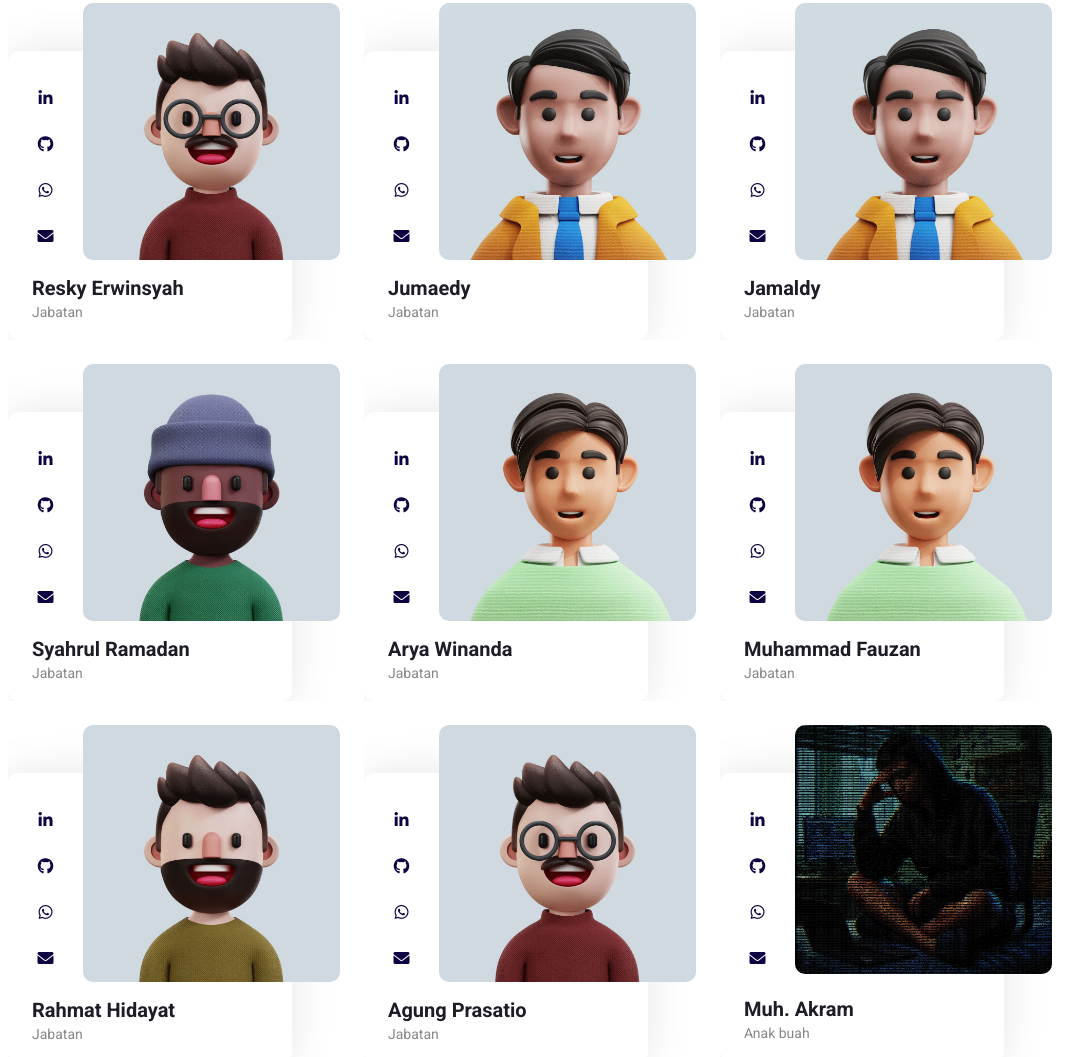
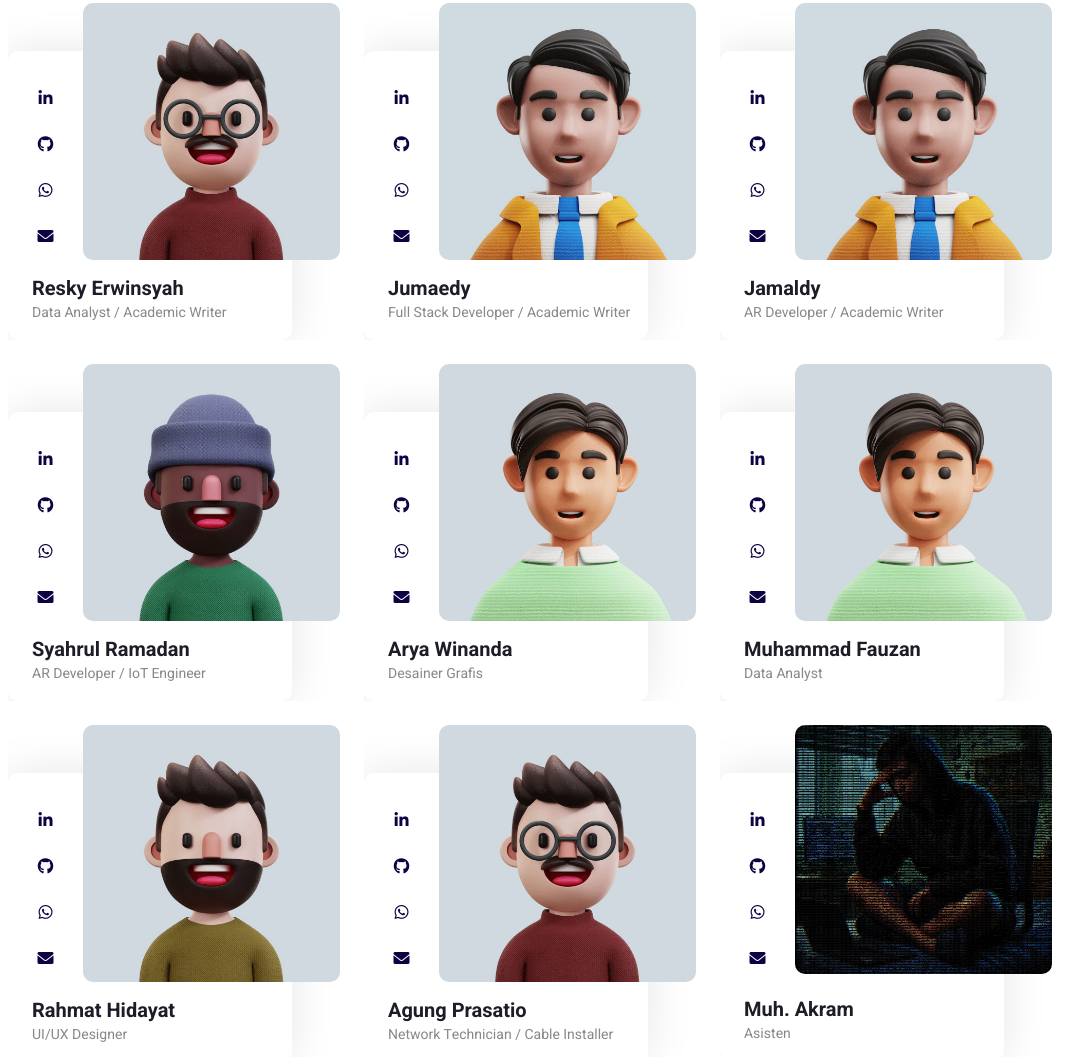
Before and after one commit to akrammuh/localtechno, a plain HTML site: page @akram-_-/tentangkami.html in a window 1280 px wide. Shown: the part 1743-2800 px from the top of the page, without its empty margins (110-1193 px from the left). Drawn offline with nearby package versions, Linux system fonts and the light colour scheme.

Commit message:
update logo

```diff
--- a/@akram-_-/js/main.js
+++ b/@akram-_-/js/main.js
@@ -64,10 +64,9 @@ $(window).scroll(function () {
 });
 
 $('.back-to-top').click(function () {
-    $('html, body').scrollTop(0); // Langsung scroll ke atas
+    $('html, body').animate({scrollTop: 0}, 200); // Durasi 400 ms
     return false;
 });
-
 
 
 
--- a/@akram-_-/tentangkami.html
+++ b/@akram-_-/tentangkami.html
@@ -9,7 +9,7 @@
     <meta content="" name="description">
 
     <!-- Favicon -->
-    <link href="img/favicon.ico" rel="icon">
+    <link rel="icon" href="img/lt.ico" sizes="32x32" type="image/png">
 
     <!-- Google Web Fonts -->
     <link rel="preconnect" href="https://fonts.googleapis.com">
@@ -48,10 +48,9 @@
         <div class="container-xxl position-relative p-0">
             <nav class="navbar navbar-expand-lg navbar-light px-4 px-lg-5 py-3 py-lg-0"
      style="position: fixed; top: 0; left: 0; right: 0; background-color: #ffffff; z-index: 1000; box-shadow: 0 2px 4px rgba(0, 0, 0, 0.1); border-bottom: 1px solid #ddd;">
-                <a href="index.html" class="navbar-brand p-0">
-                    <h1 class="m-0">Local<span class="fs-5">Techno</span></h1>
-                    <!-- <img src="img/logo.png" alt="Logo"> -->
-                </a>
+     <a href="index.html" class="navbar-brand p-0" style="display: flex; align-items: center;">
+        <img src="img/ltlogo.png" alt="LocalTechno" style="height: 40px;"> <!-- Atur ukuran sesuai kebutuhan -->
+    </a>
                 <button class="navbar-toggler" type="button" data-bs-toggle="collapse" data-bs-target="#navbarCollapse">
                     <span class="fa fa-bars"></span>
                 </button>
@@ -172,7 +171,7 @@
                             </div>
                             <div class="px-4 py-3">
                                 <h5 class="fw-bold m-0">Resky Erwinsyah</h5>
-                                <small>Jabatan</small>
+                                <small>Data Analyst / Academic Writer</small>
                             </div>
                         </div>
                     </div>
@@ -192,7 +191,7 @@
                             </div>
                             <div class="px-4 py-3">
                                 <h5 class="fw-bold m-0">Jumaedy</h5>
-                                <small>Jabatan</small>
+                                <small>Full Stack Developer / Academic Writer</small>
                             </div>
                         </div>
                     </div>
@@ -212,7 +211,7 @@
                             </div>
                             <div class="px-4 py-3">
                                 <h5 class="fw-bold m-0">Jamaldy</h5>
-                                <small>Jabatan</small>
+                                <small>AR Developer / Academic Writer</small>
                             </div>
                         </div>
                     </div>
@@ -232,7 +231,7 @@
                             </div>
                             <div class="px-4 py-3">
                                 <h5 class="fw-bold m-0">Syahrul Ramadan</h5>
-                                <small>Jabatan</small>
+                                <small>AR Developer / IoT Engineer</small>
                             </div>
                         </div>
                     </div>
@@ -252,7 +251,7 @@
                             </div>
                             <div class="px-4 py-3">
                                 <h5 class="fw-bold m-0">Arya Winanda</h5>
-                                <small>Jabatan</small>
+                                <small>Desainer Grafis</small>
                             </div>
                         </div>
                     </div>
@@ -272,7 +271,7 @@
                             </div>
                             <div class="px-4 py-3">
                                 <h5 class="fw-bold m-0">Muhammad Fauzan</h5>
-                                <small>Jabatan</small>
+                                <small>Data Analyst</small>
                             </div>
                         </div>
                     </div>
@@ -292,7 +291,7 @@
                             </div>
                             <div class="px-4 py-3">
                                 <h5 class="fw-bold m-0">Rahmat Hidayat</h5>
-                                <small>Jabatan</small>
+                                <small>UI/UX Designer</small>
                             </div>
                         </div>
                     </div>
@@ -312,7 +311,7 @@
                             </div>
                             <div class="px-4 py-3">
                                 <h5 class="fw-bold m-0">Agung Prasatio</h5>
-                                <small>Jabatan</small>
+                                <small>Network Technician / Cable Installer</small>
                             </div>
                         </div>
                     </div>
@@ -332,7 +331,7 @@
                             </div>
                             <div class="px-4 py-3">
                                 <h5 class="fw-bold m-0">Muh. Akram</h5>
-                                <small>Anak buah</small>
+                                <small>Asisten</small>
                             </div>
                         </div>
                     </div>
```
Also changed, not shown: @akram-_-/ar.html (+3 -4 lines), @akram-_-/bd.html (+3 -4 lines), @akram-_-/dok.html (+3 -4 lines), @akram-_-/faq.html (+3 -4 lines), @akram-_-/gd.html (+3 -4 lines), @akram-_-/hard.html (+3 -4 lines), @akram-_-/index.html (+3 -3 lines), @akram-_-/ins.html (+3 -4 lines), @akram-_-/iot.html (+3 -4 lines), @akram-_-/its.html (+3 -4 lines), @akram-_-/kontak.html (+3 -4 lines), @akram-_-/portfolio.html (+3 -4 lines), @akram-_-/ta.html (+3 -4 lines), @akram-_-/ui.html (+3 -4 lines), 4 more files.
